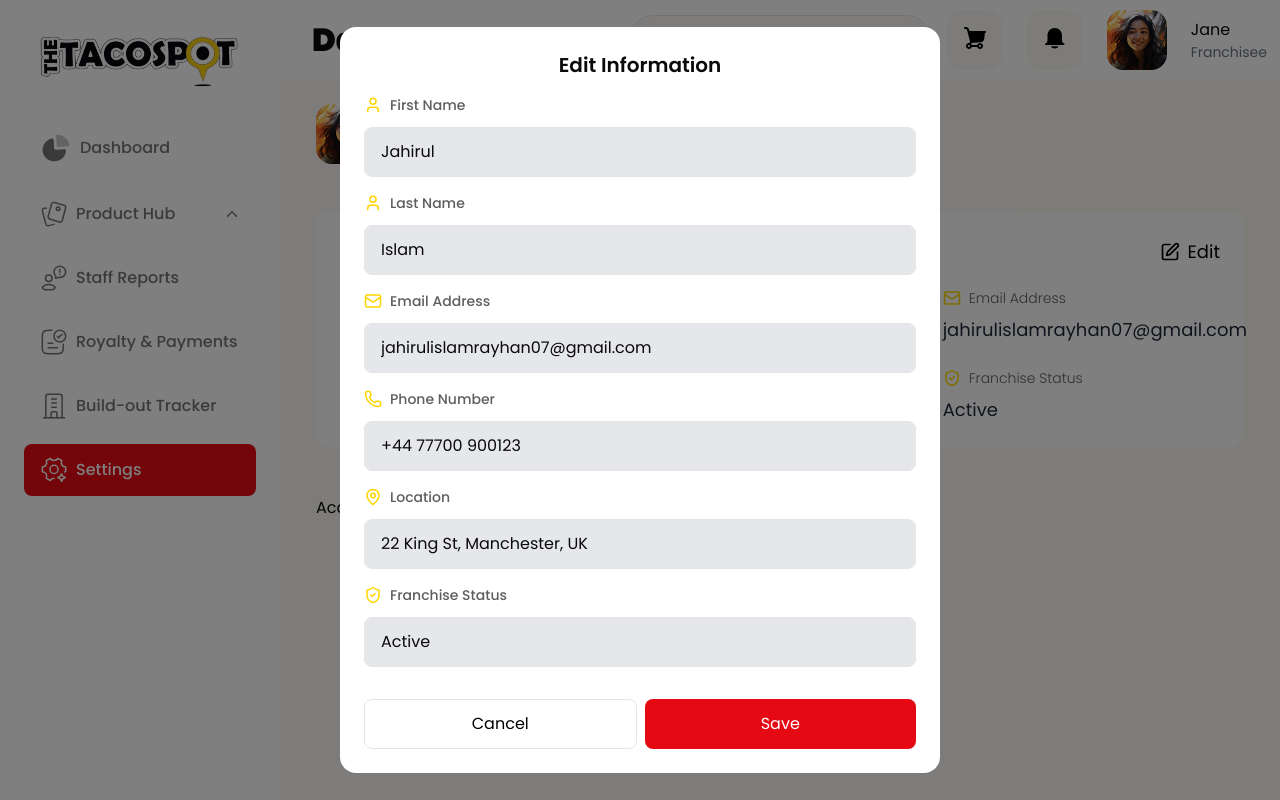
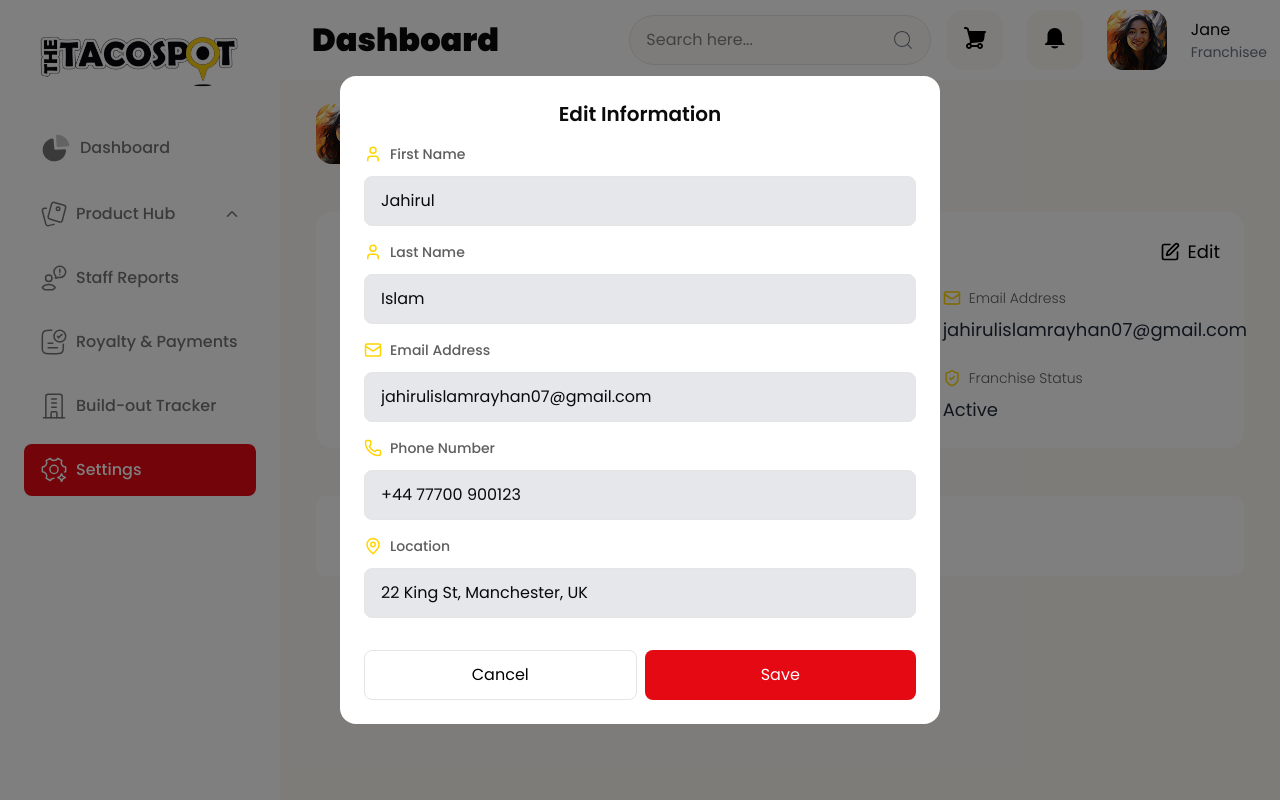
Before and after one commit to Webgenius0/jesus-react-frontend, a React (Vite) app: page /franchisee-dashboard/settings in a window 1280 px wide. Both pictures are taken after a click on the button "Edit". Built offline with nearby package versions, Linux system fonts and the light colour scheme.

Commit message:
ProfileInformation runing

```diff
--- a/src/Components/Franchisee/FranchiseeSettings/AccountSettings.jsx
+++ b/src/Components/Franchisee/FranchiseeSettings/AccountSettings.jsx
@@ -2,6 +2,8 @@ import React from 'react'
 
 export default function AccountSettings() {
   return (
-    <div>AccountSettings</div>
+    <div className='bg-white p-6 rounded-lg'>
+      <h1 className='text-2xl font-semibold text-black'>Account Settings</h1>
+    </div>
   )
 }
--- a/src/Components/Franchisee/FranchiseeSettings/ProfileInformation.jsx
+++ b/src/Components/Franchisee/FranchiseeSettings/ProfileInformation.jsx
@@ -50,6 +50,13 @@ export default function ProfileInformation() {
     { label: "Location", key: "location", icon: MapPinIcon },
     { label: "Franchise Status", key: "franchiseStatus", icon: ShieldCheckIcon },
   ];
+  const profileFields2 = [
+    { label: "First Name", key: "firstName", icon: UserIcon },
+    { label: "Last Name", key: "lastName", icon: UserIcon },
+    { label: "Email Address", key: "emailAddress", icon: MailIcon },
+    { label: "Phone Number", key: "phoneNumber", icon: PhoneIcon },
+    { label: "Location", key: "location", icon: MapPinIcon },
+  ];
 
   return (
     <div className="bg-white p-6 rounded-2xl relative">
@@ -87,7 +94,7 @@ export default function ProfileInformation() {
             <h2 className="text-xl font-semibold mb-4 text-center">Edit Information</h2>
 
             <form onSubmit={handleSubmit(onSubmit)} className="grid grid-cols-1 gap-4">
-              {profileFields.map((field, idx) => {
+              {profileFields2.map((field, idx) => {
                 const Icon = field.icon;
                 return (
                   <div key={idx} className="flex flex-col gap-1">
```
